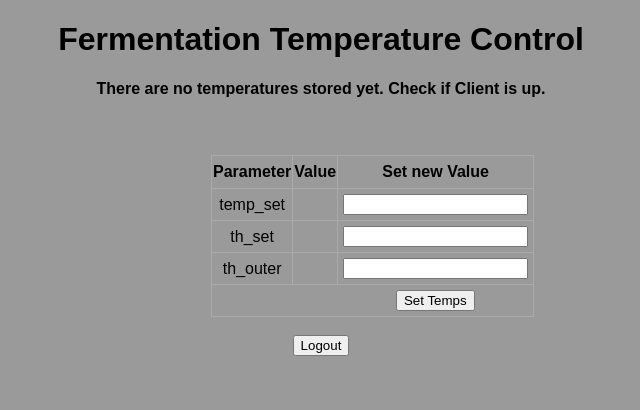
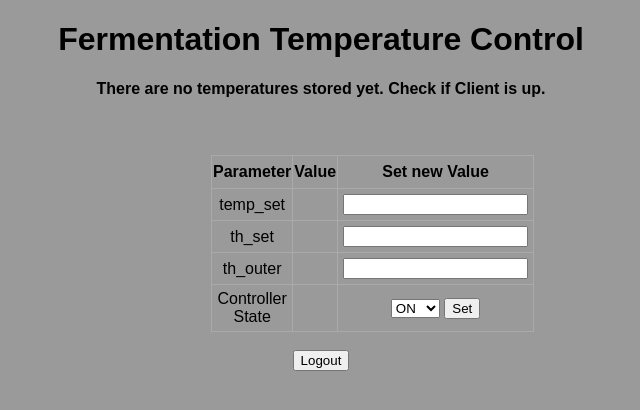
Before and after one commit to Orwoo/brewpiServerSideFlask, a Flask app: template templates/index.html in a window 1280 px wide. Shown: the top 410 px of the page, without its empty margins (319-959 px from the left). Run offline with Flask 3, Linux system fonts and the light colour scheme; the template is opened without the code that fills it, so the values that code supplies are empty.

Commit message:
all working. first prod try

```diff
--- a/app.py
+++ b/app.py
@@ -45,10 +45,11 @@ def internal_server_error(e):
 # define db
 class Temperature(db.Model):
     id = db.Column(db.Integer, primary_key=True)
-    timestamp = db.Column(db.DateTime, default=datetime.utcnow())
+    timestamp = db.Column(db.DateTime, default=datetime.utcnow)
     temp_inner = db.Column(db.Float, nullable=False)
     temp_outer = db.Column(db.Float, nullable=False)
     temp_set = db.Column(db.Float, nullable=False)
+    controller_state_client = db.Column(db.String, nullable=False)
 
     def __repr__(self):
         return f"<New Temp.Record: {self.id}|{self.temp_inner}|{self.temp_outer}|{self.temp_set}"
@@ -65,6 +66,7 @@ class TempSet(db.Model):
     temp_set = db.Column(db.Float, nullable=False)
     th_set = db.Column(db.Float, nullable=False)
     th_outer = db.Column(db.Float, nullable=False)
+    controller_state = db.Column(db.String, nullable=False)
 
 
 class Creds(db.Model):
@@ -108,7 +110,8 @@ def fermpi():  # put application's code here
 @app.route('/fermpi/get-set-temp', methods=['GET'])
 def get_set_temp():
     temp_set_value = TempSet.query.first()
-    return f"{temp_set_value.temp_set},{temp_set_value.th_set},{temp_set_value.th_outer}".encode()
+    return (f"{temp_set_value.temp_set},{temp_set_value.th_set},{temp_set_value.th_outer},"
+            f"{temp_set_value.controller_state}").encode()
 
 
 # Route to which the client posts its present fermentation temps to the server
@@ -116,7 +119,8 @@ def get_set_temp():
 def temp_client():
     try:
         data = request.json
-        temp = Temperature(temp_inner=data['temp_inner'], temp_outer=data['temp_outer'], temp_set=data['temp_set'])
+        temp = Temperature(temp_inner=data['temp_inner'], temp_outer=data['temp_outer'], temp_set=data['temp_set'],
+                           controller_state_client=data['controller_state_client'])
         db.session.add(temp)
         db.session.commit()
     except Exception as e:
@@ -132,6 +136,7 @@ def update_set_temp():
         update_temps.temp_set = request.form['temp_set']
         update_temps.th_set = request.form['th_set']
         update_temps.th_outer = request.form['th_outer']
+        update_temps.controller_state = request.form['on-off']
     except BadRequestKeyError as e:
         send_email(e)
         print("Getting Temps form db failed. ")
@@ -165,8 +170,5 @@ def logout():
 
 
 if __name__ == '__main__':
-    app.run(host='0.0.0.0', port=5000, debug=True)
-    # in terminal, if port not open: flask run --host=0.0.0.0 --port=5000 --debug
-
-# TODO: get it all to work on the server
-# TODO: set file ownership on production server
+    app.run()
+    # in terminal, if port not open: flask run --host=0.0.0.0 --port=443 --debug
--- a/init_db.py
+++ b/init_db.py
@@ -17,7 +17,7 @@ def populate_db():
     # init table TempSet
     if not TempSet.query.count() > 0:
         try:
-            init_temps = TempSet(temp_set=18, th_set=1, th_outer=5)
+            init_temps = TempSet(temp_set=18, th_set=1, th_outer=5, controller_state="off")
             db.session.add(init_temps)
             db.session.commit()
             print("INIT TEMPS CREATED")
--- a/templates/index.html
+++ b/templates/index.html
@@ -16,6 +16,7 @@
             <th>Temp.inner</th>
             <th>Temp.outer</th>
             <th>Temp.set</th>
+            <th>Controller State</th>
         </tr>
         {% for temp in temps %}
             <tr>
@@ -23,6 +24,7 @@
                 <td>{{ temp.temp_inner }}</td>
                 <td>{{ temp.temp_outer }}</td>
                 <td>{{ temp.temp_set }}</td>
+                <td>{{ temp.controller_state_client }}</td>
             </tr>
         {% endfor %}
     </table>
@@ -55,10 +57,18 @@
                     <td><input type="number" min="0" step=".5" name="th_outer" id="th_outer" value="{{ set_temps.th_outer }}"></td>
 
                 </tr>
-                <tr class="no-border">
-                    <td></td>
-                    <td></td>
-                    <td><input type="submit", value="Set Temps"></td>
+                <tr>
+                    <td>Controller State</td>
+                    {% if  set_temps.controller_state == "on" %}
+                        <td style="color: green;">{{ set_temps.controller_state }}</td>
+                    {% else %}
+                        <td style="color: red;">{{ set_temps.controller_state }}</td>
+                    {%  endif %}
+                    <td><select id="on-off" name="on-off">
+                            <option value="on">ON</option>
+                            <option value="off">OFF</option>
+                        </select>
+                        <input type="submit", value="Set"></td>
                 </tr>
             </table>
         </form>
```
